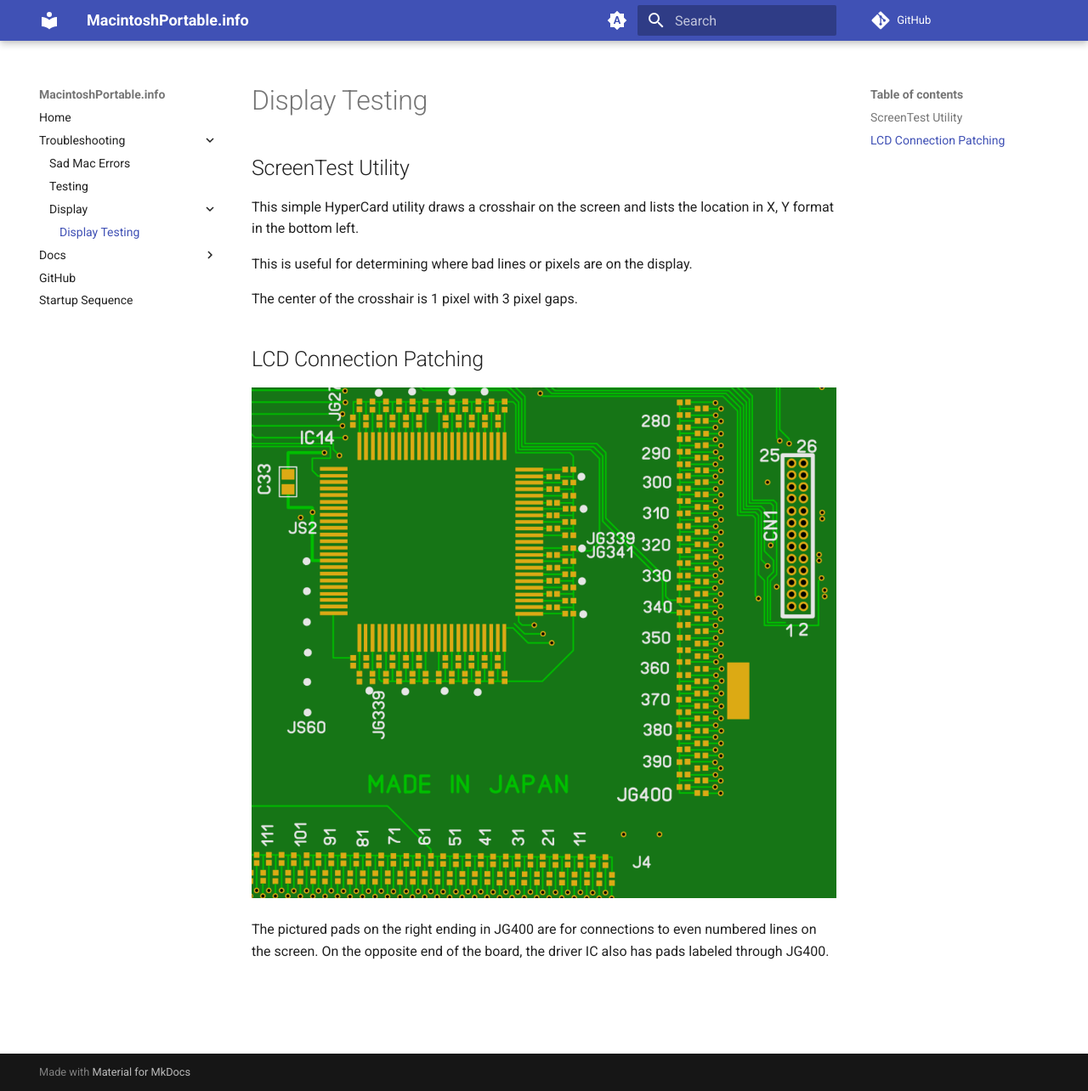
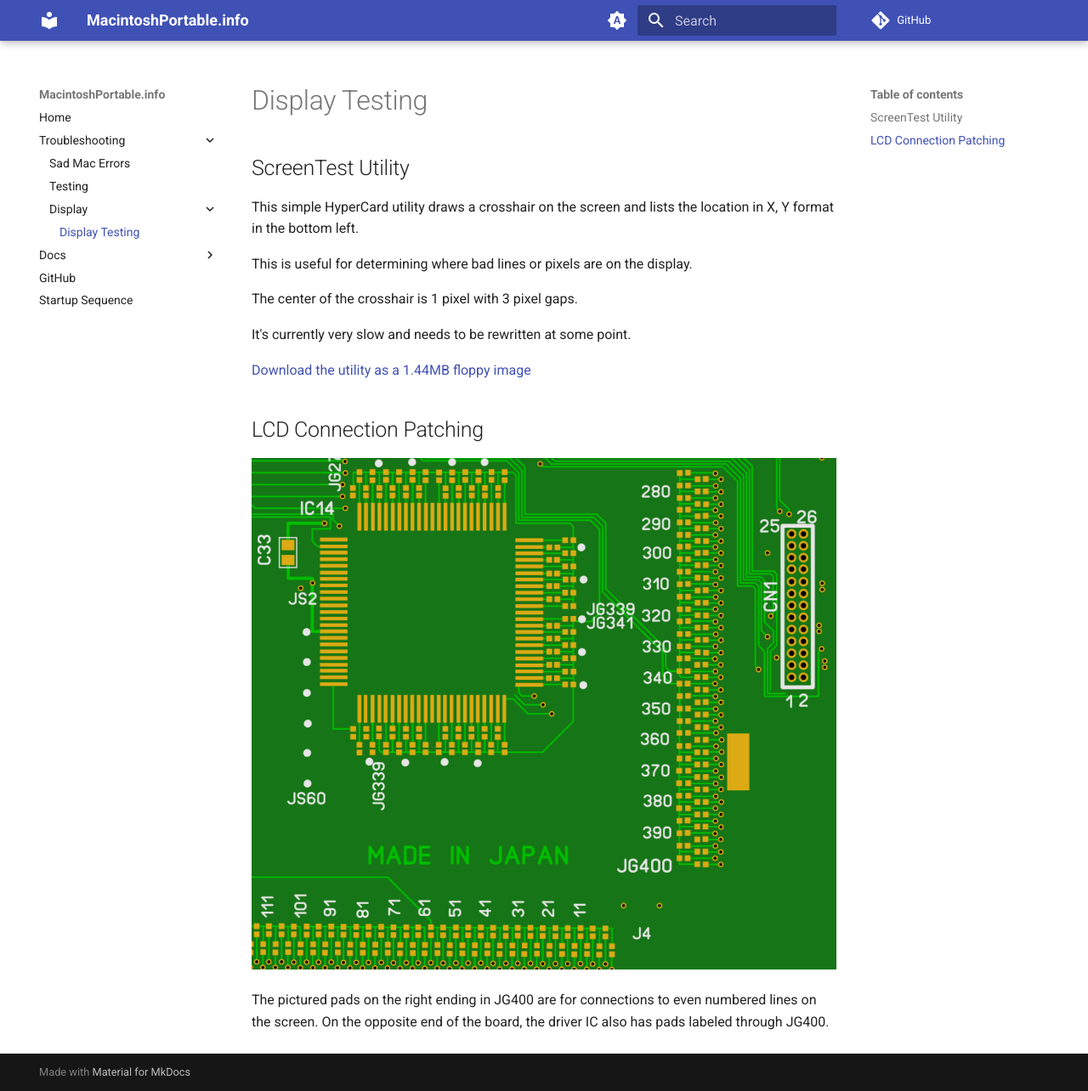
Before and after one commit to rezafouladian/MacintoshPortable, an MkDocs documentation site: the page built from docs/DisplayTesting.md, in a window 1280 px wide and 1284 px high. Shown: the whole window at 85% size. Built offline with MkDocs 1.6.1 and Material for MkDocs 9.7.7, drawn with Linux system fonts in a browser that asks for light colours; comment, search, counter and statistics services are not loaded.

Commit message:
Add ScreenTest utility

```diff
--- a/docs/DisplayTesting.md
+++ b/docs/DisplayTesting.md
@@ -6,6 +6,9 @@ This is useful for determining where bad lines or pixels are on the display.
 
 The center of the crosshair is 1 pixel with 3 pixel gaps.
 
+It's currently very slow and needs to be rewritten at some point.
+
+[Download the utility as a 1.44MB floppy image](files/ScreenTest.img.zip)
 
 ## LCD Connection Patching
 
```
Also changed, not shown: 1 other file.
